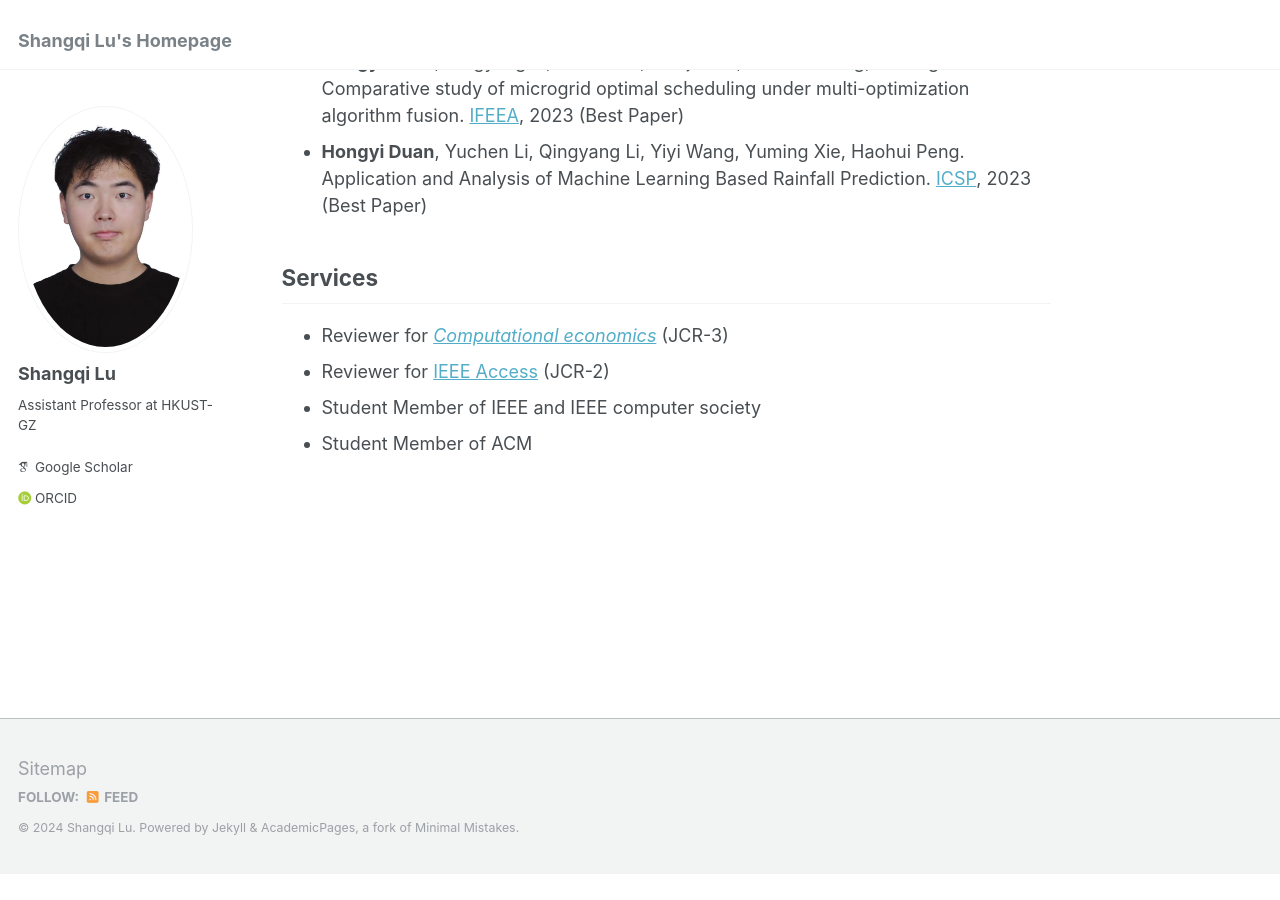
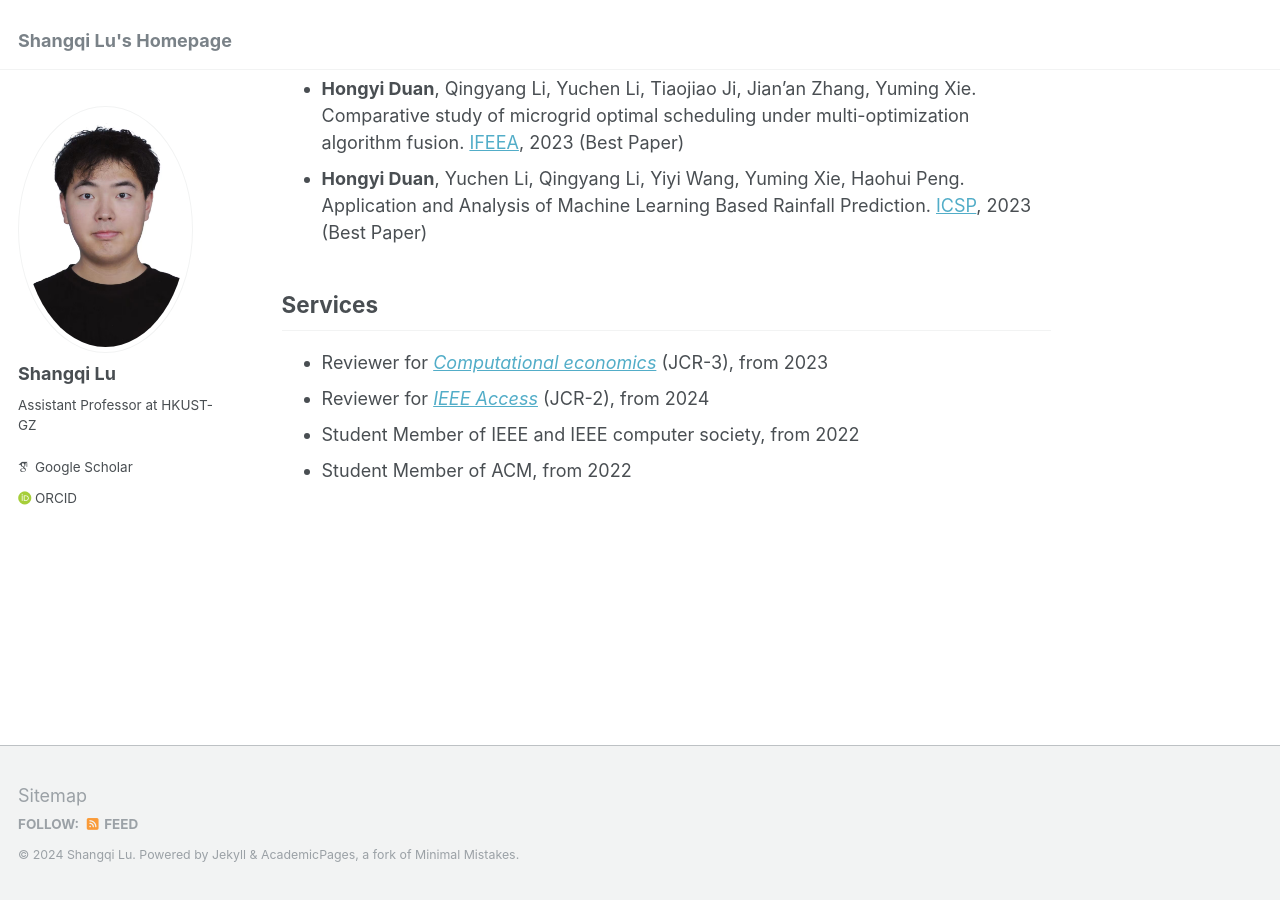
Before and after one commit to nanfangxiansheng/diangun.github.io, a Jekyll site: the page built from _pages/about.md, in a window 1280 px wide and 900 px high, scrolled down 1109 px. Built offline with Jekyll 4.4.1, drawn with Linux system fonts in a browser that asks for light colours; some web fonts are replaced; before the commit the page ends 1982 px from its top, so only the background shows below that; some of the changed text lies outside the part shown.

Commit message:
2024.9.7

```diff
--- a/_pages/about.md
+++ b/_pages/about.md
@@ -45,7 +45,7 @@ During my stay in XJTU, I'm more than exited to work with [Jian'an Zhang](https:
 
 ## Services
 
-- Reviewer for *[Computational economics](https://link.springer.com/journal/10614)* (JCR-3)
-- Reviewer for [IEEE Access](https://ieeeaccess.ieee.org/) (JCR-2)
-- Student Member of IEEE and IEEE computer society
-- Student Member of ACM
+- Reviewer for *[Computational economics](https://link.springer.com/journal/10614)* (JCR-3), from 2023
+- Reviewer for *[IEEE Access](https://ieeeaccess.ieee.org/)* (JCR-2), from 2024
+- Student Member of IEEE and IEEE computer society, from 2022
+- Student Member of ACM, from 2022
```
Also changed, not shown: other parts of _pages/about.md (+1 -1 lines).
